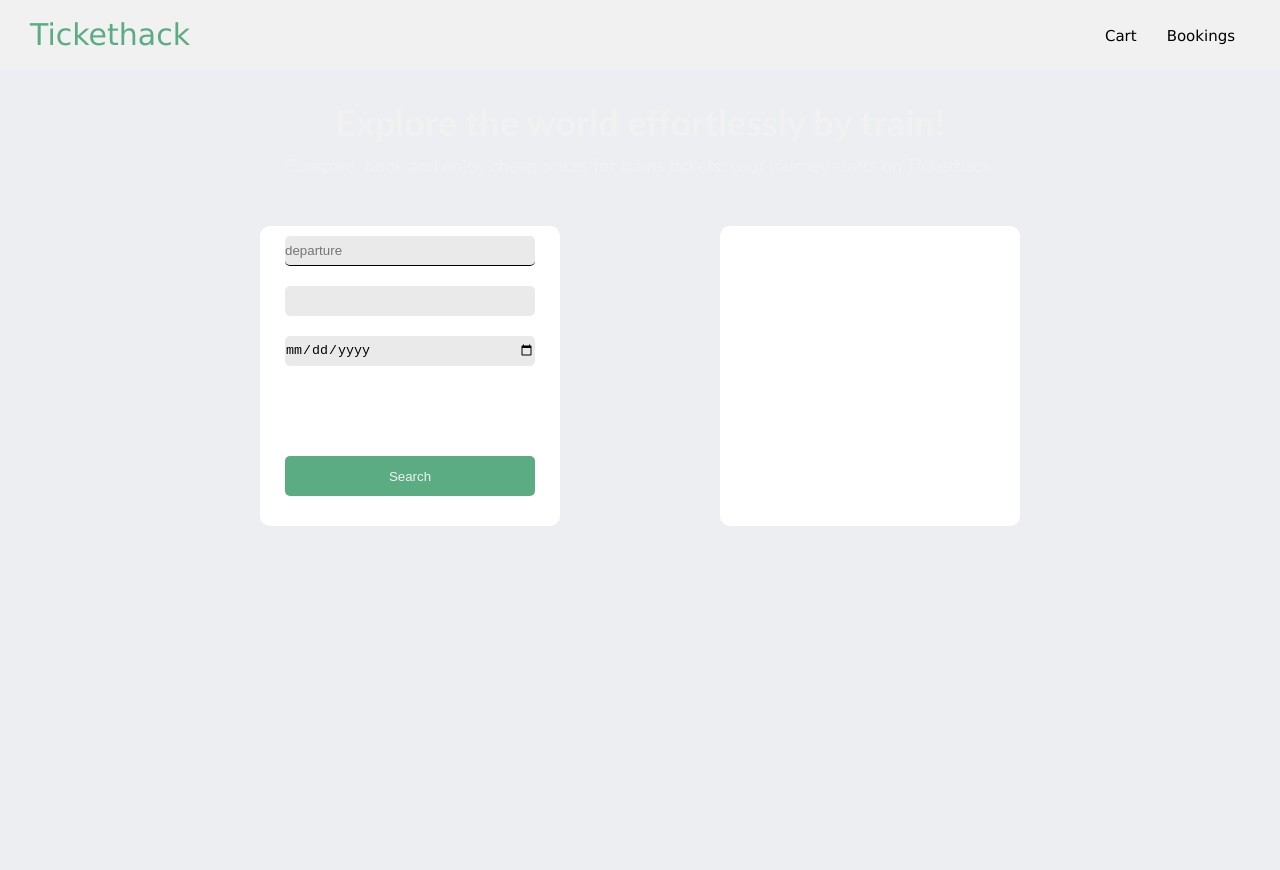
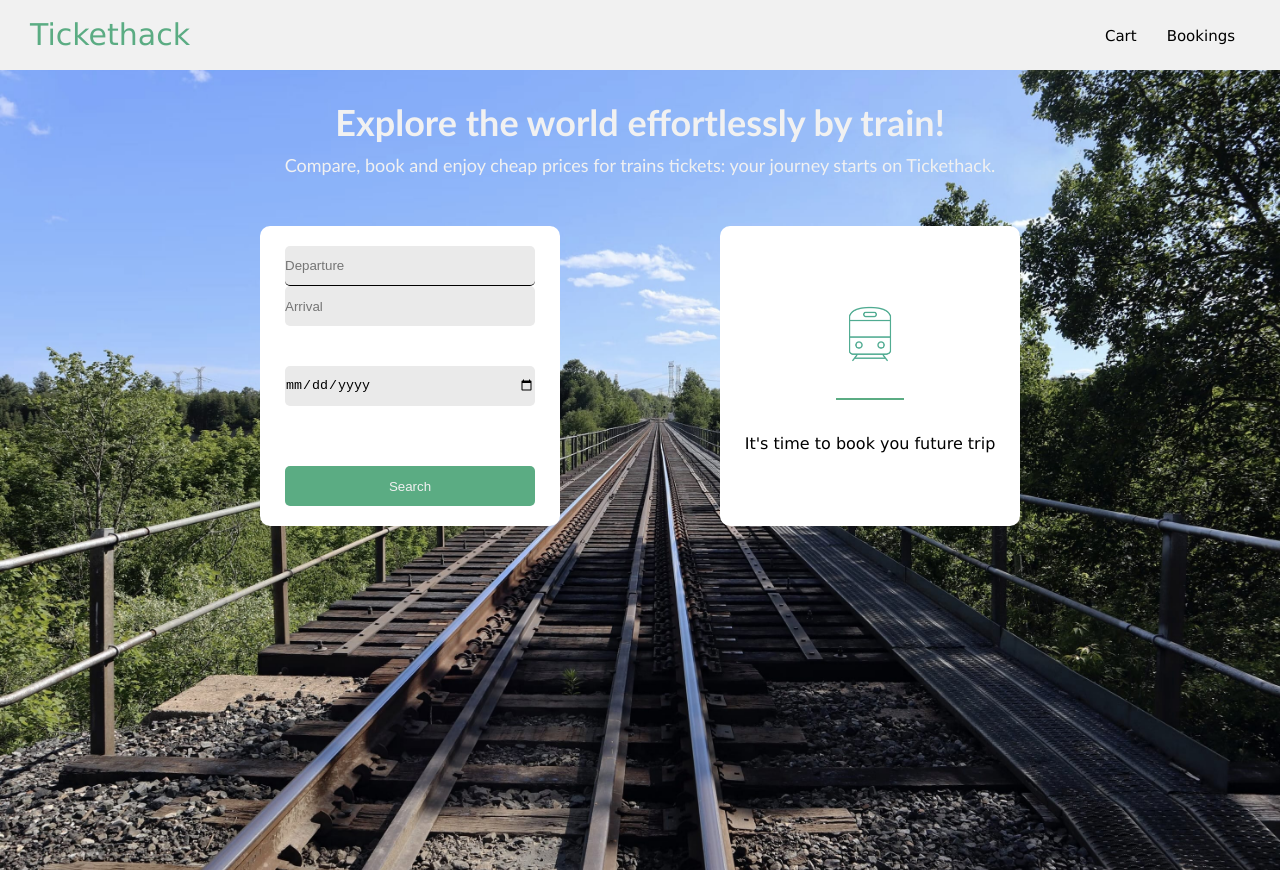
Before and after one commit to aynemis/tickethack-frontend, a plain HTML site: page index.html in a window 1280 px wide. Drawn offline with Linux system fonts and the light colour scheme.

Commit message:
hakathon-frontend

```diff
--- a/index.html
+++ b/index.html
@@ -22,7 +22,7 @@
 
         </nav>
 
-        <div id="main" style="background-image: url('/Frontend/images/background.jpg');">
+        <div id="main" style="background-image: url('/images/background.jpg');">
 
            <div id="text-content">
                 <h1>Explore the world effortlessly by train!</h1>
@@ -33,15 +33,17 @@
                 <div id="reservation">
 
                     <div id="trip">
-                        <input id="departure" class="input-trip" type="text" placeholder="departure">
-                        <input id="arrival" class="input-trip" type="text">
+                        <input id="departure" class="input-trip" type="text" placeholder="Departure">
+                        <input id="arrival" class="input-trip" type="text" placeholder="Arrival">
                     </div>
 
                     <div id="date"><input id="date" class="input-trip" type="date"></div>
-                    <button id="search-button">Search</button>
+                    <button type="submit"id="search-button">Search</button>
                 </div>
 
                 <div id="visualisation">
+                  <div id="logo"><img src="/images/train.png" alt="logo train" ></div>
+                  <div id="text-logo">It's time to book you future trip</div>
 
                 </div>
 
--- a/style.css
+++ b/style.css
@@ -73,17 +73,20 @@ nav ul li a {
      justify-content: center;
     align-items: center;
     align-self: center;
-    margin: 0;
+    margin-top: 20px;
     padding: 0;
+}
+#date {
+    margin-top: 20px;
 }
 
 .input-trip, #btn {
     background-color: rgb(234, 234, 234);
     width: 250px;
-    height: 30px;
+    height: 40px;
     border: none;
     border-radius: 5px;
-    margin: 10px auto;
+    margin: 0px auto;
 
 }
 #search-button {
@@ -94,7 +97,7 @@ nav ul li a {
     width: 250px;
     height: 40px;
     background-color:rgb(91, 172, 131); ;
-    margin-top: 80px;
+    margin-top: 60px;
 }
 #departure {
     border-bottom: 1px solid #000;
@@ -102,6 +105,8 @@ nav ul li a {
 #visualisation {
     display: flex;
     flex-direction: column;
+    justify-content: center;
+    align-items: center;
     /* border: 3px solid red; */
     background-color: white;
     border-radius: 10px;
@@ -156,3 +161,12 @@ h1{
     color: white;
     margin-left: 100px;
 }
+
+#logo img{
+    height: 100px;
+    padding-bottom: 30px;
+    border-bottom: 2px solid rgb(91, 172, 131);
+}
+#text-logo {
+    padding-top: 30px;
+}
```
